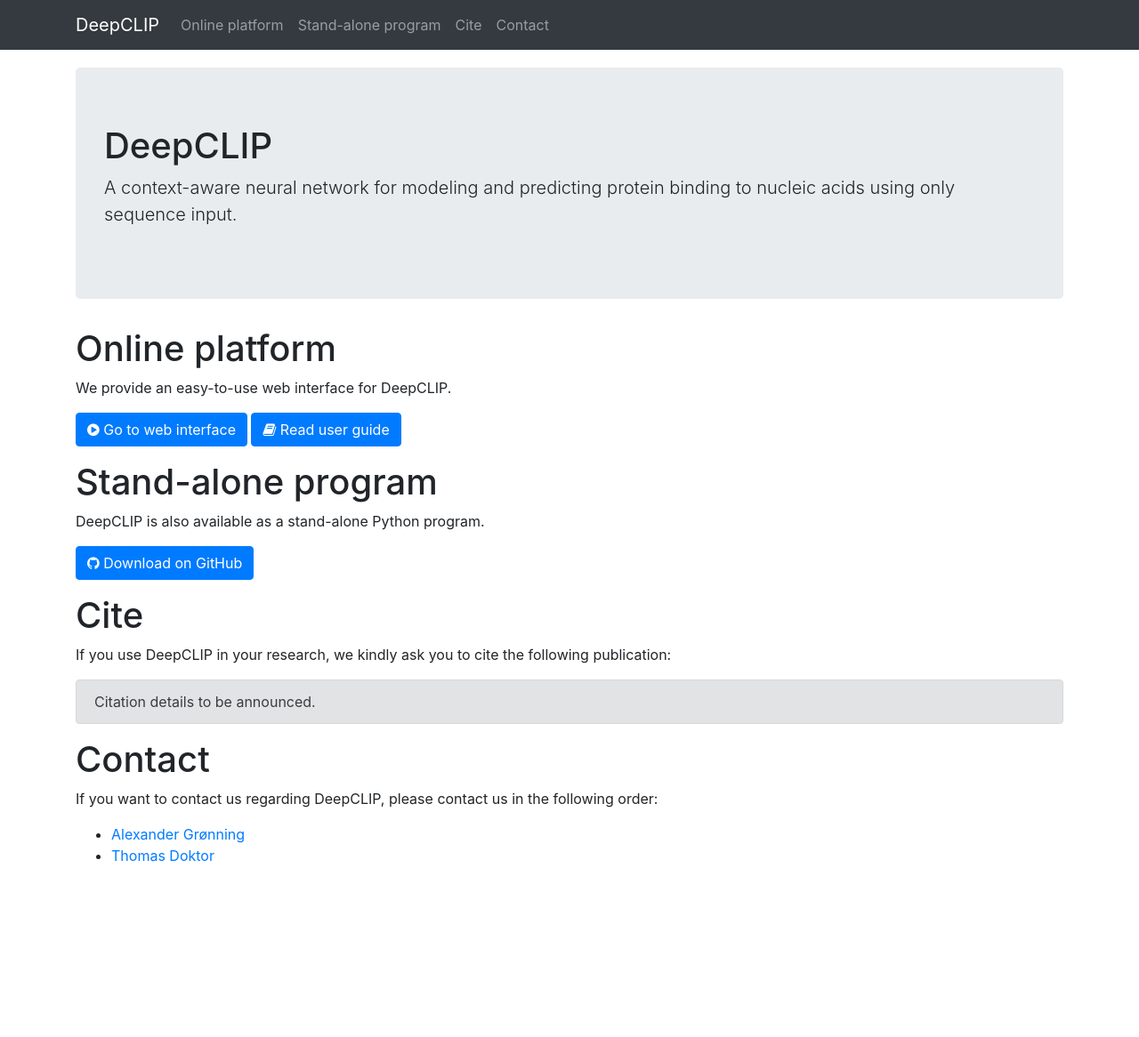
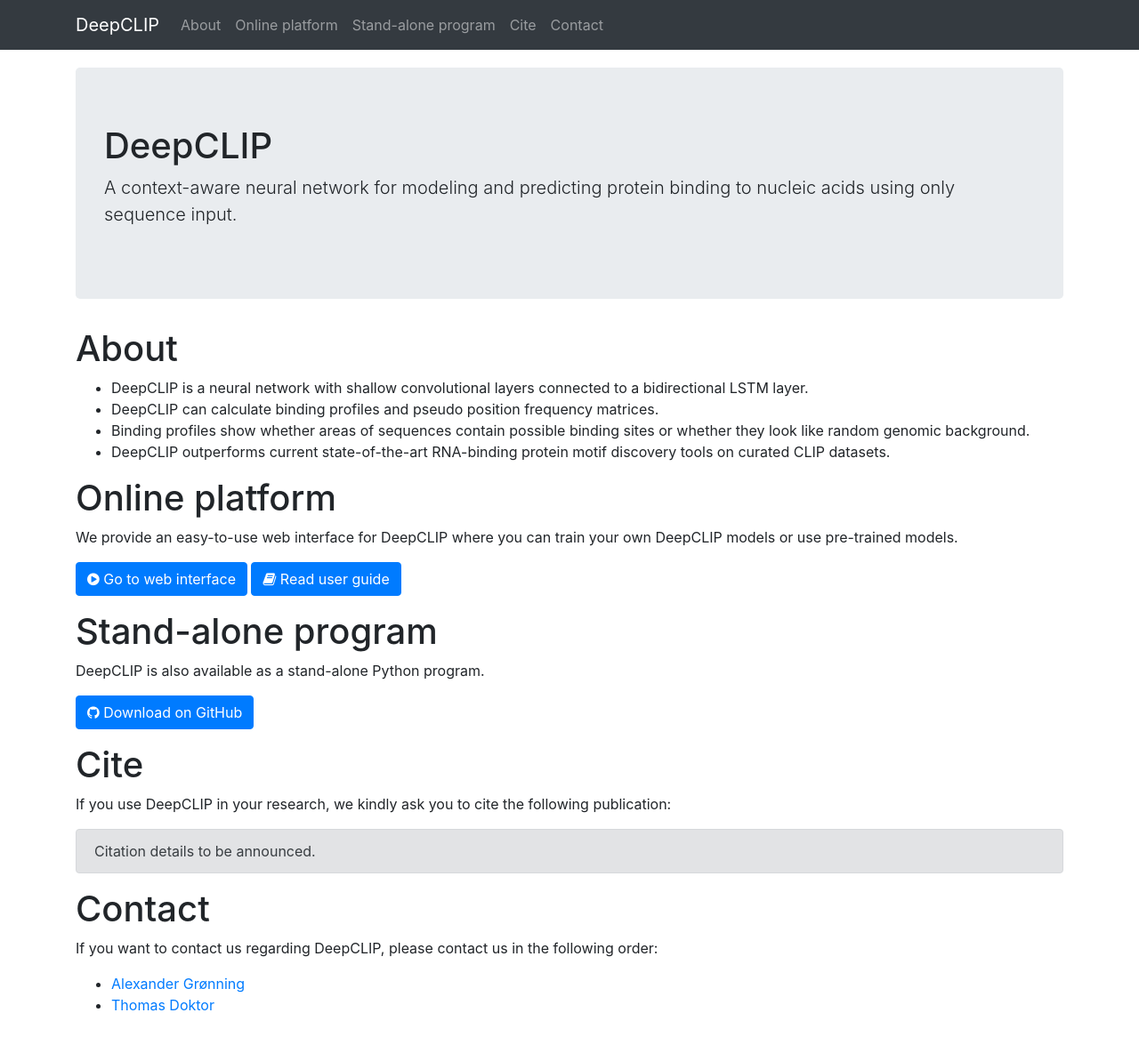
Before and after one commit to deepclip/deepclip-site, a Jekyll site: the page built from index.html, in a window 1280 px wide. Shown: the whole page at 89% size. Built offline with Jekyll 4.4.1, drawn with Linux system fonts in a browser that asks for light colours; before the commit the page ends 990 px from its top, so only the background shows below that.

Commit message:
Added a few bullet points under "About"

```diff
--- a/index.html
+++ b/index.html
@@ -11,7 +11,7 @@
 
         <div class="collapse navbar-collapse" id="navbarSupportedContent">
             <ul class="navbar-nav mr-auto">
-                <!-- <li class="nav-item"><a class="nav-link" href="#about">About</a></li> -->
+                <li class="nav-item"><a class="nav-link" href="#about">About</a></li>
                 <li class="nav-item"><a class="nav-link" href="#platform">Online platform</a></li>
                 <li class="nav-item"><a class="nav-link" href="#standalone">Stand-alone program</a></li>
                 <li class="nav-item"><a class="nav-link" href="#cite">Cite</a></li>
@@ -27,16 +27,24 @@
         <p class="lead">A context-aware neural network for modeling and predicting protein binding to nucleic acids using only sequence input.</p>
     </div>
 
-    <!-- <h1 id="about">About</h1> -->
+    <h1 id="about">About</h1>
+
+    <ul>
+        <li>DeepCLIP is a neural network with shallow convolutional layers connected to a bidirectional LSTM layer.</li>
+        <li>DeepCLIP can calculate binding profiles and pseudo position frequency matrices.</li>
+        <li>Binding profiles show whether areas of sequences contain possible binding sites or whether they look like random genomic background.</li>
+        <li>DeepCLIP outperforms current state-of-the-art RNA-binding protein motif discovery tools on curated CLIP datasets.</li>
+    </ul>
 
     <h1 id="platform">Online platform</h1>
 
-    <p>We provide an easy-to-use web interface for DeepCLIP.</p>
+    <p>We provide an easy-to-use web interface for DeepCLIP where you can train your own DeepCLIP models or use pre-trained models.</p>
 
     <p>
         <a class="btn btn-primary" href="https://deepclip-web.compbio.sdu.dk" role="button"><i class="fa fa-play-circle"></i> Go to web interface</a>
         <a class="btn btn-primary" href="/guide" role="button"><i class="fa fa-book"></i> Read user guide</a>
     </p>
+
     <h1 id="standalone">Stand-alone program</h1>
 
     <p>DeepCLIP is also available as a stand-alone Python program.</p>
@@ -47,10 +55,12 @@
     <p>If you use DeepCLIP in your research, we kindly ask you to cite the following publication:</p>
     <div class="alert alert-secondary">Citation details to be announced.</div>
 
-    <h1>Contact</h1>
+    <h1 id="contact">Contact</h1>
     <p>If you want to contact us regarding DeepCLIP, please contact us in the following order:</p>
     <ul>
         <li><a href="javascript:location='mailto:\u0061\u0067\u0072\u006f\u0065\u006e\u0040\u0069\u006d\u0061\u0064\u0061\u002e\u0073\u0064\u0075\u002e\u0064\u006b';void 0">Alexander Grønning</a></li>
         <li><a href="javascript:location='mailto:\u0074\u0068\u006f\u006d\u0061\u0073\u006b\u0064\u0040\u0062\u006d\u0062\u002e\u0073\u0064\u0075\u002e\u0064\u006b';void 0">Thomas Doktor</a></li>
     </ul>
+
+    <div class="mb-4"></div>
 </main>
```
